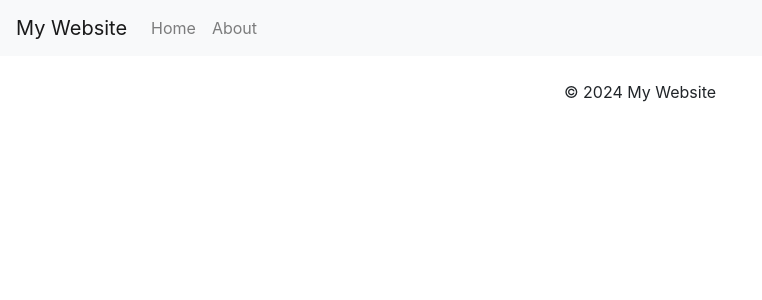
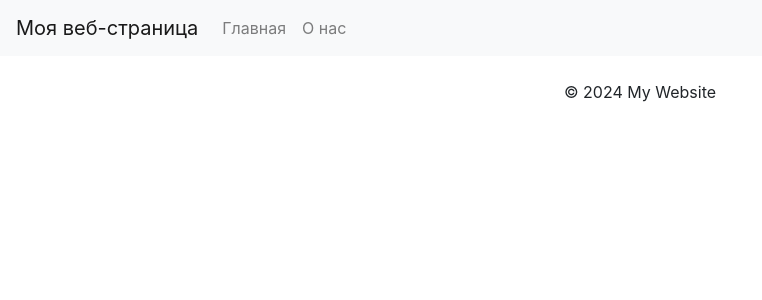
Before and after one commit to janisfs/VD05-Flask-Jinja2.py, a Flask app: template templates/base.html in a window 1280 px wide. Shown: the top 300 px of the page, without its empty margins (0-762 px from the left). Run offline with Flask 3, Linux system fonts and the light colour scheme; the template is opened without the code that fills it, so the values that code supplies are empty; some libraries are stand-ins or nearby versions.

Commit message:
update code

```diff
--- a/templates/base.html
+++ b/templates/base.html
@@ -3,20 +3,20 @@
 <head>
     <meta charset="UTF-8">
     <meta name="viewport" content="width=device-width, initial-scale=1.0">
-    <title>{% block title %}My Website{% endblock %}</title>
+    <title>{% block title %}Моя веб-страница{% endblock %}</title>
     <link rel="stylesheet" href="https://stackpath.bootstrapcdn.com/bootstrap/4.5.2/css/bootstrap.min.css">
 </head>
 <body>
     <header>
         <nav class="navbar navbar-expand-lg navbar-light bg-light">
-            <a class="navbar-brand" href="/">My Website</a>
+            <a class="navbar-brand" href="/">Моя веб-страница</a>
             <div class="collapse navbar-collapse">
                 <ul class="navbar-nav">
                     <li class="nav-item">
-                        <a class="nav-link" href="/">Home</a>
+                        <a class="nav-link" href="/">Главная</a>
                     </li>
                     <li class="nav-item">
-                        <a class="nav-link" href="/about">About</a>
+                        <a class="nav-link" href="/about">О нас</a>
                     </li>
                 </ul>
             </div>
@@ -25,6 +25,7 @@
 
     <div class="container mt-4">
         {% block content %}
+          <!-- Здесь будет размещаться уникальный контент страниц -->
         {% endblock %}
     </div>
 
```
Also changed, not shown: templates/about.html (+8 -2 lines), templates/contact.html (added, +10 -0 lines), templates/home.html (+7 -3 lines).
